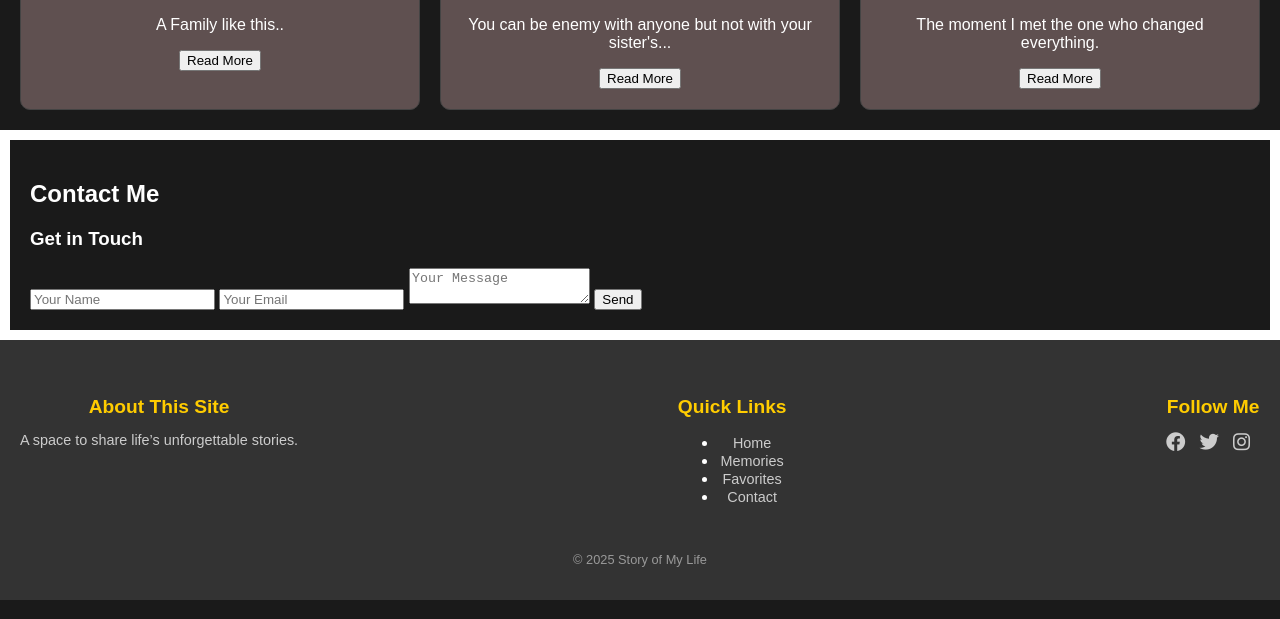
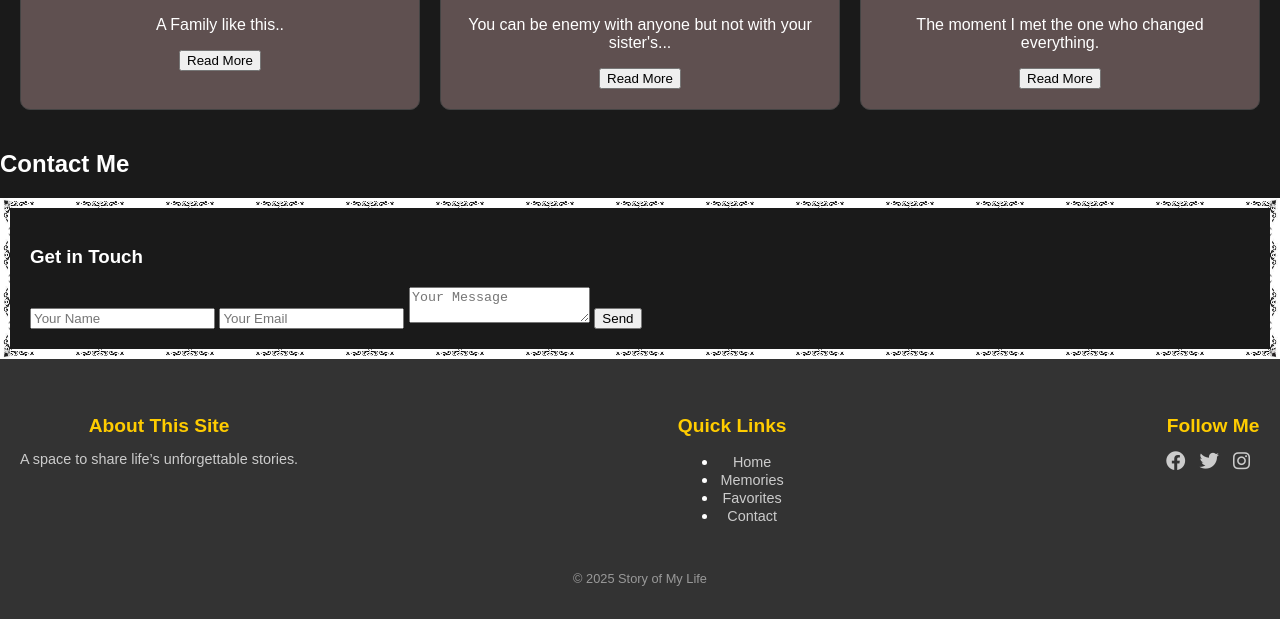
Before and after one commit to aringay/soml.web, a plain HTML site: page index.html in a window 1280 px wide. Shown: the part 1305-1924 px from the top of the page. Drawn offline with Linux system fonts and the light colour scheme.

Commit message:
Update style.css

```diff
--- a/style.css
+++ b/style.css
@@ -206,13 +206,12 @@ footer {
     .dropdown:hover .dropdown-content {
         display: block;
     }
-
-#contact {
-    border: 10px solid;
-    border-image: url('/images/border.jpg') 30 round;
-    padding: 20px;
-}
 .article-section h2{
   color:lightblue;
   text-shadow: 2px 2px 2px powderblue;
 }
+.form-container{
+     border: 10px solid;
+    border-image: url('border.jpg') 30 round;
+    padding: 20px;
+}
```
